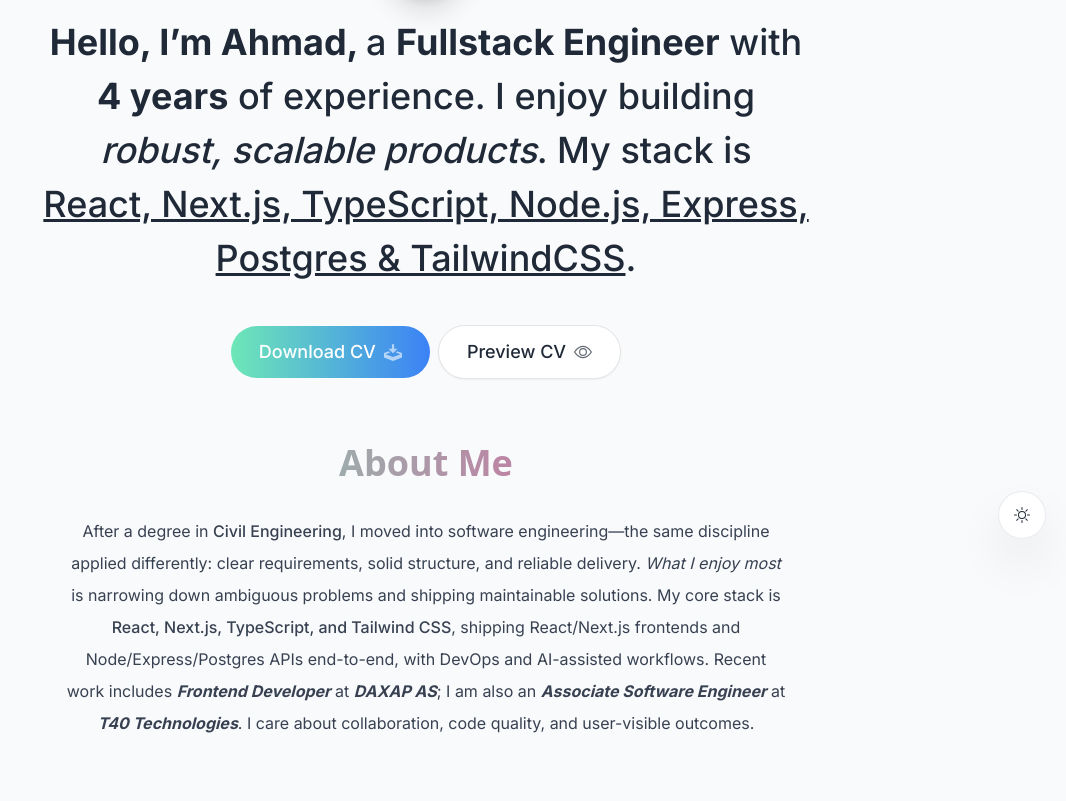
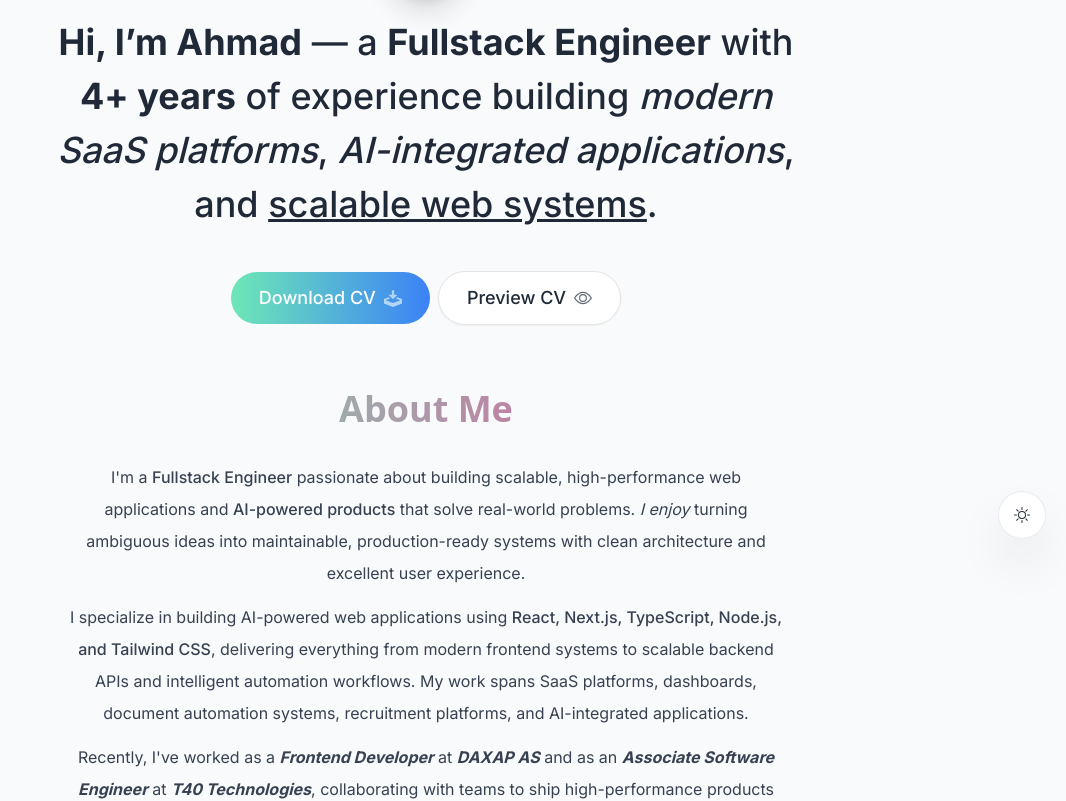
Before and after one commit to engraya/engrahmadaya-portfolio, a Next.js app: page / in a window 1280 px wide. Shown: the part 241-1042 px from the top of the page, without its empty margins (214-1280 px from the left). Built offline with nearby package versions, Linux system fonts and the light colour scheme; no server answers.

Commit message:
Updated Bio

```diff
--- a/components/About.tsx
+++ b/components/About.tsx
@@ -19,23 +19,36 @@ function About() {
     >
       <SectionHeading>About me</SectionHeading>
       <p className="mb-3 text-gray-700 dark:text-gray-200">
-        After a degree in{" "}
-        <span className="font-medium">Civil Engineering</span>, I moved into software
-        engineering—the same discipline applied differently: clear requirements, solid
-        structure, and reliable delivery.{" "}
-        <span className="italic">What I enjoy most</span> is narrowing down ambiguous
-        problems and shipping maintainable solutions. My core stack is{" "}
+        I&apos;m a <span className="font-medium">Fullstack Engineer</span> passionate
+        about building scalable, high-performance web applications and{" "}
+        <span className="font-medium">AI-powered products</span> that solve real-world
+        problems.{" "}
+        <span className="italic">I enjoy</span> turning ambiguous ideas into
+        maintainable, production-ready systems with clean architecture and excellent
+        user experience.
+      </p>
+      <p className="mb-3 text-gray-700 dark:text-gray-200">
+        I specialize in building AI-powered web applications using{" "}
         <span className="font-medium">
-          React, Next.js, TypeScript, and Tailwind CSS
+          React, Next.js, TypeScript, Node.js, and Tailwind CSS
         </span>
-        , shipping React/Next.js frontends and Node/Express/Postgres APIs end-to-end,
-        with DevOps and AI-assisted workflows.
-        Recent work includes{" "}
+        , delivering everything from modern frontend systems to scalable backend APIs
+        and intelligent automation workflows. My work spans SaaS platforms, dashboards,
+        document automation systems, recruitment platforms, and AI-integrated
+        applications.
+      </p>
+      <p className="mb-3 text-gray-700 dark:text-gray-200">
+        Recently, I&apos;ve worked as a{" "}
         <span className="font-bold italic">Frontend Developer</span> at{" "}
-        <span className="font-bold italic">DAXAP AS</span>; I am also an{" "}
+        <span className="font-bold italic">DAXAP AS</span> and as an{" "}
         <span className="font-bold italic">Associate Software Engineer</span> at{" "}
-        <span className="font-bold italic">T40 Technologies</span>. I care about
-        collaboration, code quality, and user-visible outcomes.
+        <span className="font-bold italic">T40 Technologies</span>, collaborating with
+        teams to ship high-performance products with strong focus on performance
+        optimization, scalability, and code quality.
+      </p>
+      <p className="mb-3 text-gray-700 dark:text-gray-200">
+        I care deeply about collaboration, developer experience, scalable system design,
+        and building software that creates real user impact.
       </p>
     </motion.section>
   )
--- a/components/Introduction.tsx
+++ b/components/Introduction.tsx
@@ -65,14 +65,12 @@ function Introduction() {
         initial={{ opacity: 0, y: 100 }}
         animate={{ opacity: 1, y: 0 }}
       >
-        <span className="font-bold">Hello, I&rsquo;m Ahmad, </span>a{" "}
+        <span className="font-bold">Hi, I&rsquo;m Ahmad</span> &mdash; a{" "}
         <span className="font-bold">Fullstack Engineer</span> with{" "}
-        <span className="font-bold">4 years</span> of experience. I enjoy
-        building <span className="italic">robust, scalable products</span>. My stack is{" "}
-        <span className="underline">
-          React, Next.js, TypeScript, Node.js, Express, Postgres & TailwindCSS
-        </span>
-        .
+        <span className="font-bold">4+ years</span> of experience building{" "}
+        <span className="italic">modern SaaS platforms</span>,{" "}
+        <span className="italic">AI-integrated applications</span>, and{" "}
+        <span className="underline">scalable web systems</span>.
       </motion.h1>
 
       <motion.div
```
